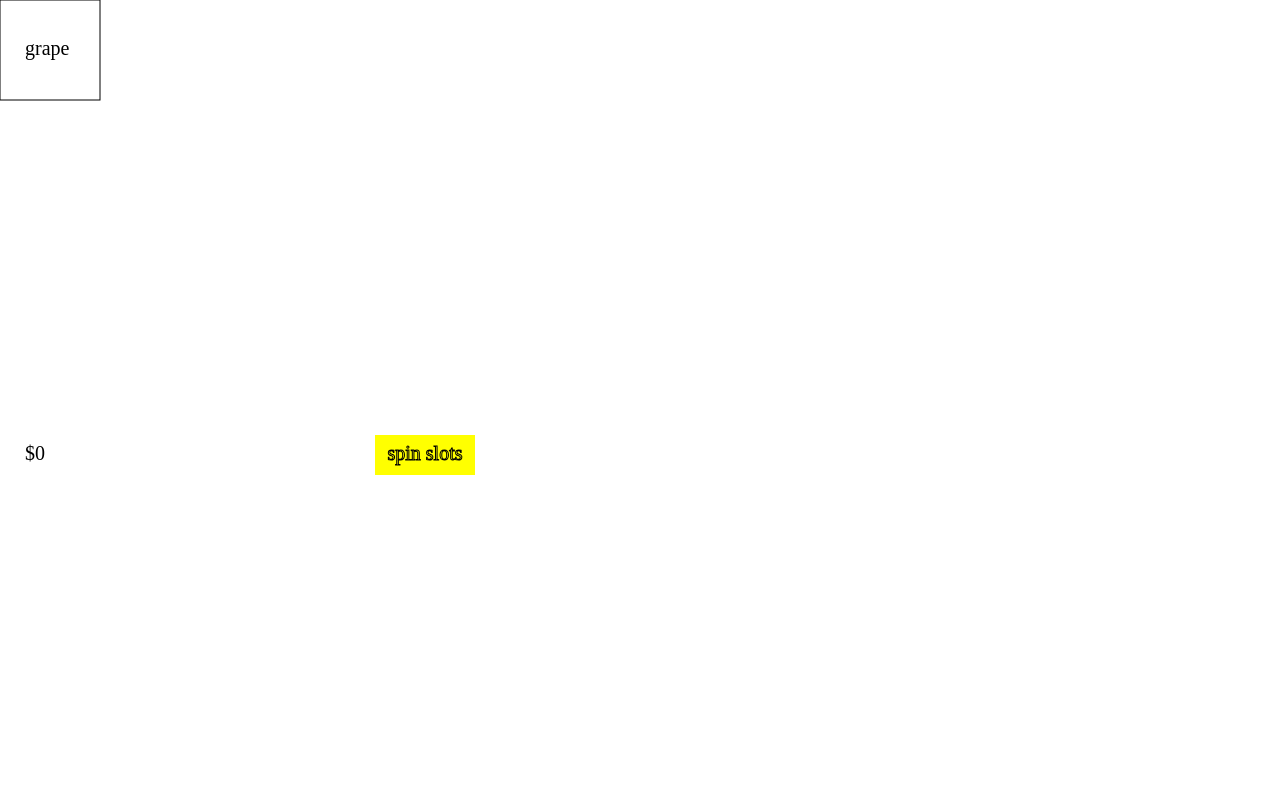
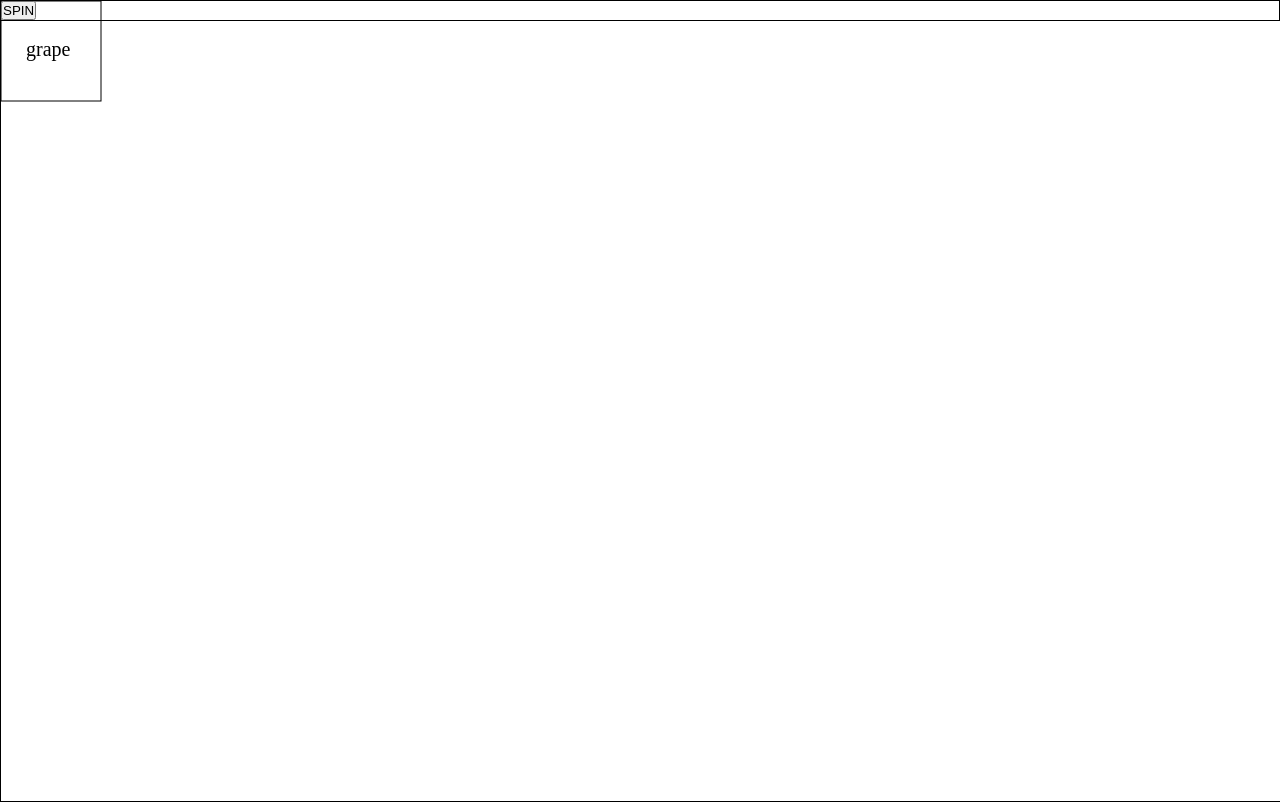
Before and after one commit to kfithen/Slotter, a plain HTML site: page index.html in a window 1280 px wide. Drawn offline with Linux system fonts and the light colour scheme.

Commit message:
removed buttons from canvas
- removed buttons from drawing on canvas
- buttons now add to the button_container div in html
- removed button hovering math and mouse position crap

```diff
--- a/index.html
+++ b/index.html
@@ -6,6 +6,7 @@
 	</head>
 	<body>
 		<canvas id="game_canvas" width="500" height="500"></canvas>
+		<div id="button_container"></div>
 		<script src="script.js"></script>
 	</body>
 </html>
--- a/script.js
+++ b/script.js
@@ -60,82 +60,34 @@ function drawSlots() {
 }
 
 var buttons = [];
+const buttonContainer = document.querySelector("#button_container");
 
-class Button {
-	constructor(_x, _y, _text) {
-		this.x = _x;
-		this.y = _y;
-		this.width = 100;
-		this.height = 40;
-		this.text = _text;
-		this.selected = false;
-		this.color = "#FFFF00";
-		this.selected_color = "#FFFF99";
-		buttons.push(this);
-	}
+function createButton(_text, _id, _class, _function) {
+	let _button = document.createElement("button");
+	_button.innerHTML = _text;
+	_button.id = _id;
+	_button.class = _class;
+	_button.onclick = _function;
+	buttons.push(_button);
+	return _button;
+}
 
-	draw() {
-		setStyle();
-		ctx.fillStyle = this.color;
-		if (this.selected) {
-			ctx.fillStyle = this.selected_color;
-		}
-		ctx.fillRect(this.x, this.y, this.width, this.height);
-		ctx.strokeText(this.text, this.x + 25 / 2, this.y + 25);
-	}
+function test() { alert("test!"); }
 
-	onclick() {
-		alert("button clicked!");
+var spinButton = createButton("SPIN", "spin_button", "", test);
+
+function populateUI() {
+	for (let i = 0; i < buttons.length; i++) {
+		buttonContainer.appendChild(buttons[i]);
 	}
 }
 
-var spinButton = new Button(375, 435, "spin slots");
-
-function drawUI() {
-	setStyle();
-	ctx.fillText("$" + money, 25, 460);
-	for (let i = 0; i < buttons.length; i++) {
-		buttons[i].draw();
-	}
-}
-
-// mouse shit but related to buttons
-function getMousePos(gameCanvas, event) {
-    const rect = gameCanvas.getBoundingClientRect();
-    return {
-    	x: event.clientX - rect.left,
-    	y: event.clientY - rect.top
-    };
-}
-
-function handleHovering(event) {
-	const mousePos = getMousePos(gameCanvas, event);
-	for (let i = 0; i < buttons.length; i++) {
-		if (mousePos.x >= buttons[i].x && mousePos.x <= buttons[i].x + buttons[i].width && mousePos.y >= buttons[i].y && mousePos.y <= buttons[i].y + buttons[i].width) {
-			buttons[i].selected = true;
-		} else {
-			buttons[i].selected = false;
-		}
-	}
-}
-
-function handleClick(event) {
-	const mousePos = getMousePos(gameCanvas, event);
-	for (let i = 0; i < buttons.length; i++) {
-		if (mousePos.x >= buttons[i].x && mousePos.x <= buttons[i].x + buttons[i].width && mousePos.y >= buttons[i].y && mousePos.y <= buttons[i].y + buttons[i].width) {
-			buttons[i].onclick();
-		}
-	}
-}
-
-gameCanvas.addEventListener("mousemove", handleHovering);
-gameCanvas.addEventListener("click", handleClick);
+populateUI();
 
 // main function(s)
 function draw() {
 	ctx.clearRect(0, 0, gameCanvas.width, gameCanvas.height);
 	drawSlots();
-	drawUI();
 	requestAnimationFrame(draw);
 }
 
--- a/styles.css
+++ b/styles.css
@@ -2,3 +2,19 @@
 	margin: 0;
 	padding: 0;
 }
+
+#game_canvas {
+	position: absolute;
+	top: 0;
+	left: 0;
+	width: 100%;
+	height: 100%;
+	z-index: -1;
+	border: 1px solid #000000;
+}
+
+#button_container {
+	position: relative;
+	z-index: 0;
+	border: 1px solid #000000;
+}
```
